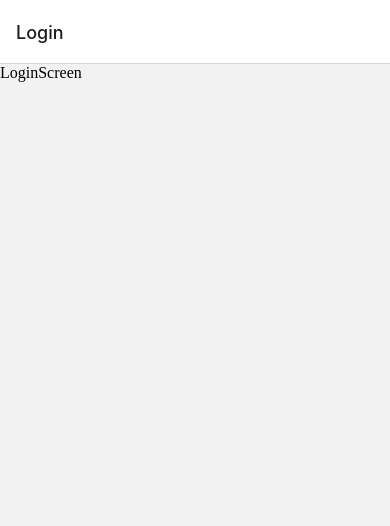
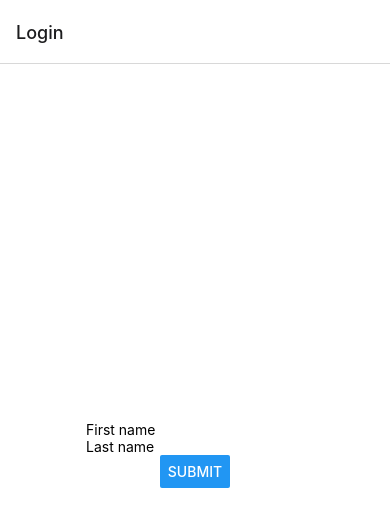
Before and after one commit to Andrewgraemebrooks/recette-app, a React Native app: screen /Login in a window 390 px wide. Shown: the top 526 px of the page. Built offline with nearby package versions, Linux system fonts and the light colour scheme.

Commit message:
React hook form react native example

```diff
--- a/App.js
+++ b/App.js
@@ -1,3 +1,5 @@
+/* eslint-disable react/style-prop-object */
+import React from 'react';
 import { StatusBar } from 'expo-status-bar';
 import { NavigationContainer } from '@react-navigation/native';
 import { createNativeStackNavigator } from '@react-navigation/native-stack';
--- a/src/auth/LoginScreen.jsx
+++ b/src/auth/LoginScreen.jsx
@@ -1,5 +1,6 @@
 import React from 'react'
 import { useForm, Controller } from "react-hook-form"
+import { Button, StyleSheet, Text, TextInput, View } from 'react-native'
 
 export default function LoginScreen() {
 const {
@@ -13,7 +14,52 @@ const {
     },
     })
     const onSubmit = (data) => console.log(data)
-  return (
-    <div>LoginScreen</div>
-  )
+
+    return (
+      <View style={styles.container}>
+        <Controller
+          control={control}
+          rules={{
+            required: true,
+          }}
+          render={({ field: { onChange, onBlur, value } }) => (
+            <TextInput
+              placeholder="First name"
+              onBlur={onBlur}
+              onChangeText={onChange}
+              value={value}
+            />
+          )}
+          name="firstName"
+        />
+        {errors.firstName && <Text>This is required.</Text>}
+
+        <Controller
+          control={control}
+          rules={{
+            maxLength: 100,
+          }}
+          render={({ field: { onChange, onBlur, value } }) => (
+            <TextInput
+              placeholder="Last name"
+              onBlur={onBlur}
+              onChangeText={onChange}
+              value={value}
+            />
+          )}
+          name="lastName"
+        />
+
+        <Button title="Submit" onPress={handleSubmit(onSubmit)} />
+      </View>
+    )
 }
+
+const styles = StyleSheet.create({
+  container: {
+    flex: 1,
+    backgroundColor: '#fff',
+    alignItems: 'center',
+    justifyContent: 'center',
+  },
+});
```
Also changed, not shown: .eslintrc.json.
